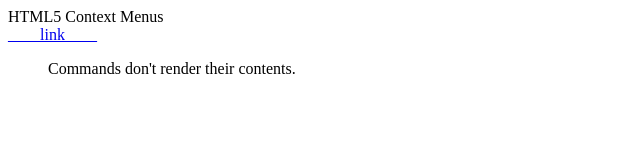
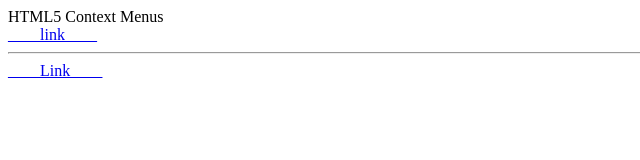
Before and after one commit to shyangs/test, a plain HTML site: page index.html in a window 1280 px wide. Shown: the whole page, without its empty margins (0-640 px from the left). Drawn offline with Linux system fonts and the light colour scheme.

Commit message:
Update index.html

```diff
--- a/index.html
+++ b/index.html
@@ -10,11 +10,25 @@
 </head>
 <body>
     <div contextmenu="fcltHTML5Menu">HTML5 Context Menus</div>
-    <a href="//developer.mozilla.org/en-US/docs/Web/HTML/Global_attributes/contextmenu" contextmenu="fcltHTML5Menu">____link____<a>
-    <menu type="context" id="fcltHTML5Menu">
+    <a href="//developer.mozilla.org/en-US/docs/Web/HTML/Global_attributes/contextmenu" contextmenu="fcltHTML5Menu">____link____</a>
+    <hr>
+    <a id="myLink" href="//developer.mozilla.org/en-US/docs/Web/HTML/Global_attributes/contextmenu" contextmenu="fcltHTML5Menu">____Link____</a>
+    <!-- <menu type="context" id="fcltHTML5Menu">
         <menuitem type="command" label="This command has javascript" onclick="alert('command clicked')">
           Commands don't render their contents.
         </menuitem>
-    </menu>
+    </menu> -->
+    <script>
+        var domMenu = document.createElement("menu");
+        var domMenuitem = document.createElement("menuitem");
+        domMenu.setAttribute("type", "context");
+        domMenu.setAttribute("id", "fcltHTML5Menu");
+        domMenuitem.setAttribute("command", "context");
+        domMenuitem.setAttribute("label", "This command has javascript");
+        domMenuitem.setAttribute("onclick", "alert('command clicked')");
+        domMenu.appendChild(domMenuitem);
+        document.body.appendChild(domMenu);
+        document.getElementById("myLink").setAttribute("contextmenu", "fcltHTML5Menu");
+    </script>
 </body>
 </html>
```
